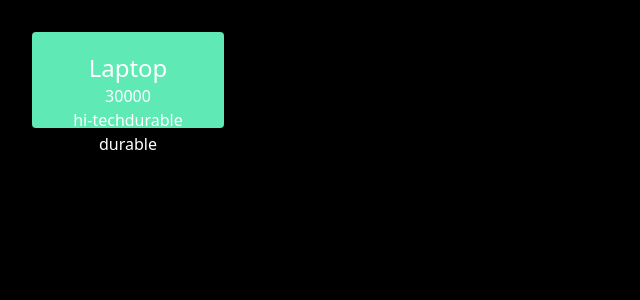
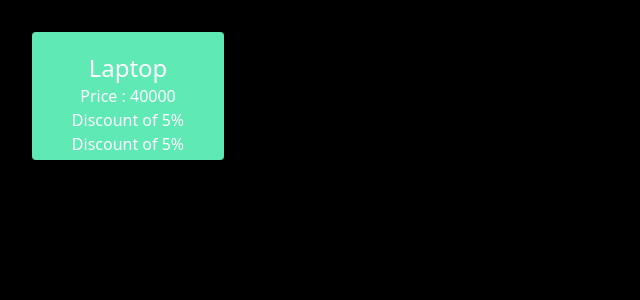
Before and after one commit to anchalnalwale/React_prac, a React (Vite) app: page / in a window 1280 px wide. Shown: the top 300 px of the page, without its empty margins (0-640 px from the left). Built offline with nearby package versions, Linux system fonts and the light colour scheme.

Commit message:
Updated files

```diff
--- a/src/App.jsx
+++ b/src/App.jsx
@@ -1,13 +1,14 @@
 import React from 'react'
 import './App.css'
 import Product from './Product'
+import { list } from 'postcss';
 
 function App() {
   let options = ["hi-tech" , "durable"];
-  let options2 = {a:"hi-tech" , b:"durable"};
+
   return (
     <div>
-      <Product title="Laptop" price={30000} features={options} features2={options2}/>
+      <Product title="Laptop" price={40000} features={options}/>
     </div>
   )
 }
--- a/src/Product.jsx
+++ b/src/Product.jsx
@@ -1,14 +1,12 @@
 import React from 'react'
 
 const Product = ({title,price,features,features2}) => {
-  console.log(features);
-  console.log(features2);
   return (
-    <div className='bg-emerald-300 h-24 w-48 items-center justify-center rounded'>
+    <div className='bg-emerald-300 h-32 w-48 items-center justify-center rounded'>
         <h1 className='pt-5 text-2xl'>{title}</h1>
-        <h3>{price}</h3>
-        <p>{features}</p>
-        <p>{features2.b}</p>
+        <h3>Price : {price}</h3>
+        {price>30000 && <p>Discount of 5%</p>}
+        {price>30000 ? <p>Discount of 5%</p>:null}
     </div>
   )
 }
```
